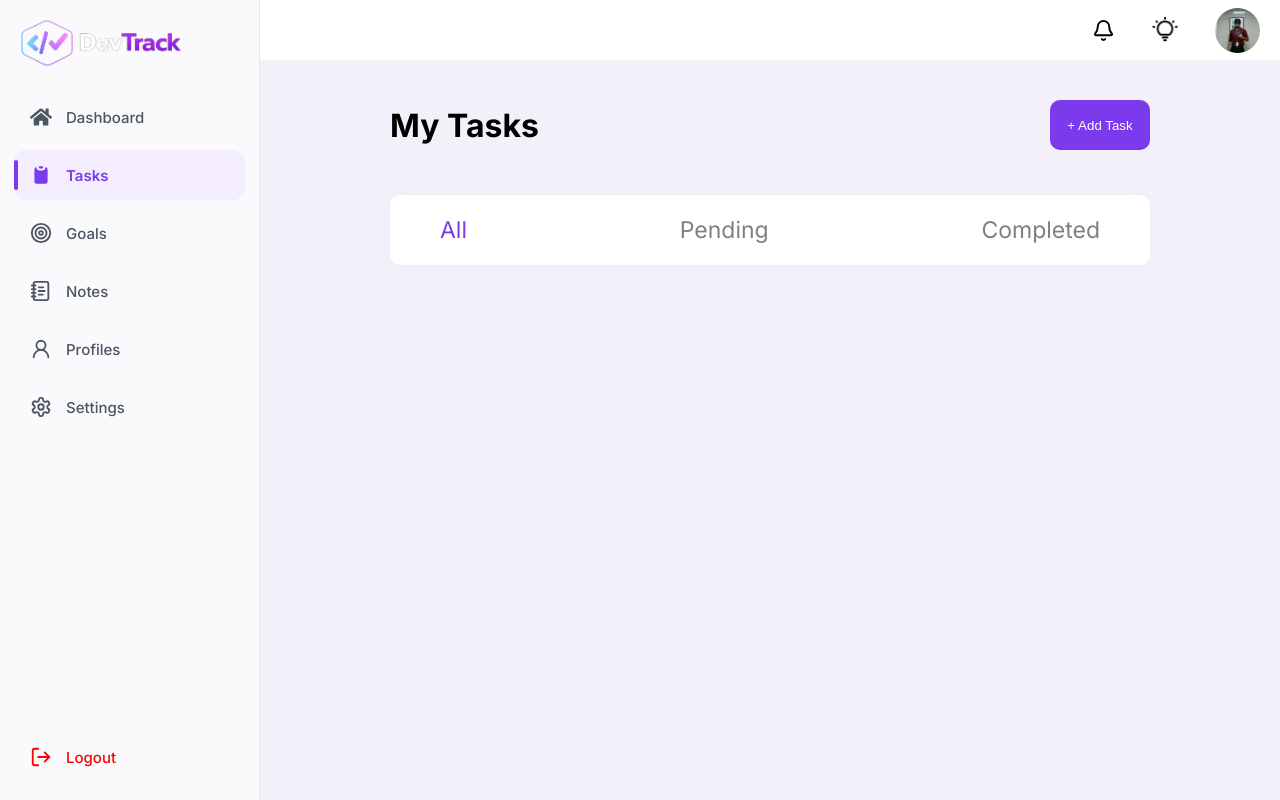
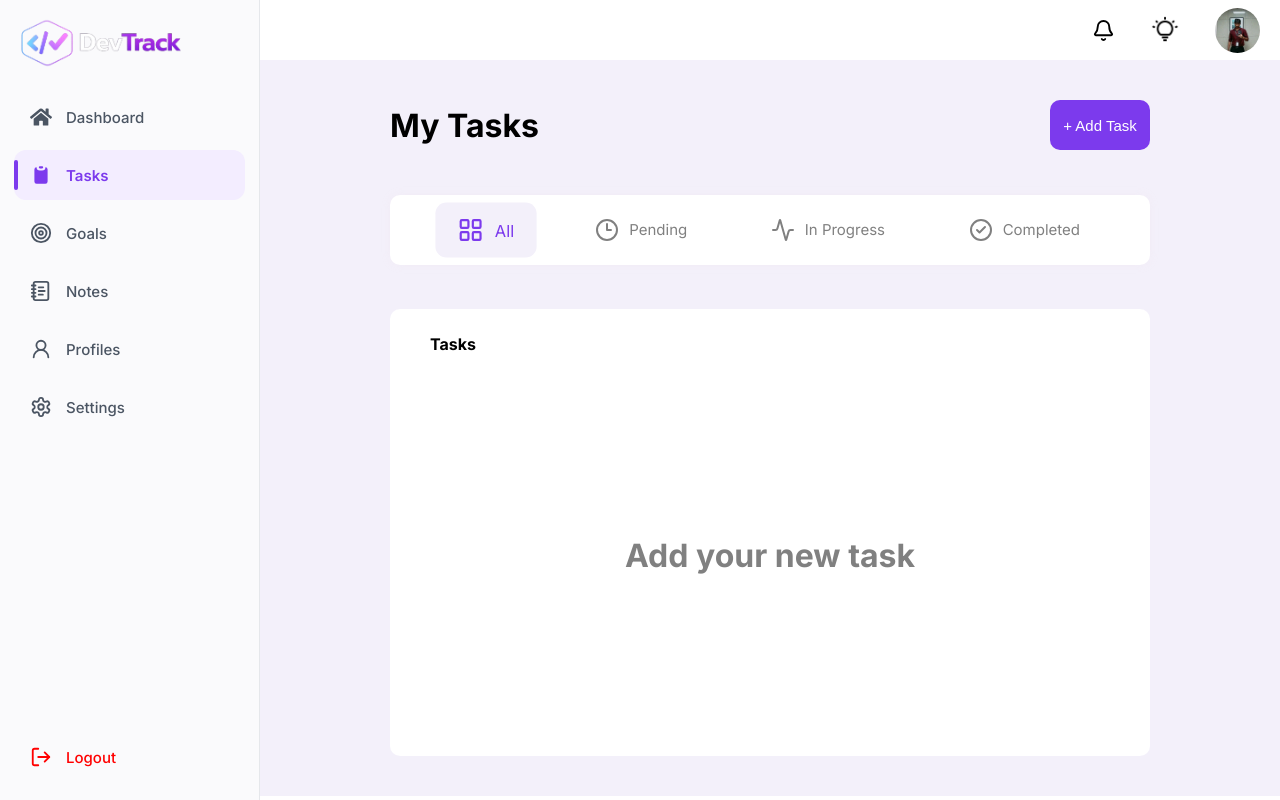
Before and after one commit to AbhishekGiri221/DevTrack, a React (Vite) app in the folder devtract/: page /app/tasks in a window 1280 px wide. Built offline with nearby package versions, Linux system fonts and the light colour scheme; sample sign-in values are in the browser's storage.

Commit message:
finalised the task tab and changes UI

```diff
--- a/devtract/src/components/Buttons/AddTaskButton.css
+++ b/devtract/src/components/Buttons/AddTaskButton.css
@@ -6,5 +6,6 @@
     background: #7C3AED;
     color: white;
 
+    font-size: 15px;
     cursor: pointer;
 }
--- a/devtract/src/pages/Optionpages/Tasks/AddtaskForm.jsx
+++ b/devtract/src/pages/Optionpages/Tasks/AddtaskForm.jsx
@@ -4,14 +4,36 @@ import { useState } from 'react';
 import AddTaskButton from '../../../components/Buttons/AddTaskButton';
 
 
-function AddtaskForm({onClose}) {
+// function TaskForm(props) {
+//   console.log(props);
+// }
+// props will be:
+// {
+//   addTask: function addTask() {} --> so for accessing addTask will we access it as props.addTask
+// }
+
+function AddtaskForm({onClose,addTask}) {
 
     const priorities = ["Low", "Medium", "high"];
-
     const [priority, setPriority] = useState("Low");
     const [dueDate, setDueDate] = useState("");
     const [description, setDescription] = useState("");
     const [title, setTitle] = useState("");
+
+    const handleSubmit = (e)=>{
+        e.preventDefault();
+
+        const newTask = {
+            title,
+            description,
+            priority,
+            dueDate,
+        }
+
+        console.log("hii", newTask);
+        addTask(newTask);
+        onClose();
+    }
     return (
         <>
             <div className="task-form-cotainer">
@@ -23,7 +45,7 @@ function AddtaskForm({onClose}) {
                         onClick={onClose}
                     />
                 </div>
-                <form>
+                <form onSubmit={handleSubmit}>
                     <div className="input-form-container">
                         <div className="title input-content-style">
                             <span>Task Title</span>
--- a/devtract/src/pages/Optionpages/Tasks/Task.css
+++ b/devtract/src/pages/Optionpages/Tasks/Task.css
@@ -5,7 +5,7 @@
    align-items: flex-start;
    background-color: var(--mainpage-background-color);
 
-   height: 100vh;
+   height: 92vh;
 
    padding: 40px 130px;
 
@@ -38,7 +38,7 @@
    align-items: center;
 
    /* gap: 10px; */
-   font-size: 23px;
+   font-size: 15px;
    color: grey;
    /* background-color: green; */
 
@@ -58,14 +58,63 @@
    list-style-type: none;
 }
 
-.active-filter{
-   color: #7C3AED;
+.filters {
+   display: flex;
+   justify-content: center;
+   align-items: center;
+
+   height: 50px;
+   width: auto;
+
+   padding: 20px;
+
+   gap: 10px;
+
+   transition: all 0.2s ease-in;
 }
 
-/* .task-list-container{
+.active-filter {
 
-} */
 
+   background-color: var(--mainpage-background-color);
+   border-radius: 10px;
+
+   color: #7C3AED;
+   scale: 1.1;
+
+}
+
+.task-list-container {
+   display: flex;
+   flex-direction: column;
+
+   width: 100%;
+   height: 450px;
+
+   overflow-y: auto;
+   overflow-x: hidden;
+
+   gap: 10px;
+
+   padding: 20px;
+   border-radius: 10px;
+   background-color: white;
+}
+
+.list-container{
+   display: flex;
+   flex-direction: column;
+
+   width: 100%;
+   height: 450px;
+
+   overflow-y: auto;
+   overflow-x: hidden;
+
+   gap: 10px;
+
+   padding: 20px;
+}
 .modal-overlay {
    position: fixed;
    top: 0;
@@ -81,3 +130,8 @@
 
    z-index: 1000;
 }
+
+.task-head{
+   margin: 5px 0px 10px 20px;
+
+}
--- a/devtract/src/pages/Optionpages/Tasks/Task.jsx
+++ b/devtract/src/pages/Optionpages/Tasks/Task.jsx
@@ -1,21 +1,35 @@
-import { useState } from "react";
+import { useEffect, useState } from "react";
 import "./Task.css";
 import AddtaskForm from "./AddtaskForm";
 import AddTaskButton from "../../../components/Buttons/AddTaskButton";
 import TaskList from "./TaskList";
+import { Activity, CheckCircle2, Clock3, LayoutGrid } from "lucide-react";
+
 
 function Tasks() {
 
     const [activeFilter, setActiveFilter] = useState("All")
     const [showForm, setShowForm] = useState(false);
+    const [task, setTask] = useState([]);
+
+    function addTask(newTask) {
+
+        setTask((prev) => [...prev, newTask])
+
+    }
+
     function handleAddTask() {
-        // open a form for adding a task and from there
-        // there should be a button to add task on click of that
-        // you should be able to handle the adding of the task
         setShowForm((prev) => !prev);
     }
 
-    const filters = ["All", "Pending", "Completed"];
+    const filters = ["All", "Pending", "In Progress", "Completed"];
+
+    const icons = {
+        All: <LayoutGrid />,
+        Pending: <Clock3 />,
+        "In Progress": <Activity />,
+        Completed: <CheckCircle2 />
+    }
 
     return (
         <div className="task-wrapper-container">
@@ -34,28 +48,32 @@ function Tasks() {
                     {filters.map((filter) => (
                         <li
                             key={filter}
-                            className={activeFilter === filter ? "active-filter" : ""}
+                            className={activeFilter === filter ? "filters active-filter" : "filters"}
                             onClick={() => setActiveFilter(filter)}
                         >
+                            {icons[filter]}
                             {filter}
                         </li>
                     ))}
                 </ul>
             </div>
 
-            <div className="task-list-container">
-
-            </div>
-
             {showForm && (
                 <div className="modal-overlay">
-                    <AddtaskForm onClose={() => setShowForm(!showForm)} />
+                    <AddtaskForm addTask={addTask} onClose={() => setShowForm(!showForm)} />
 
                 </div>
             )}
 
             <div className="task-list-container">
-                <TaskList />
+                <div>
+                    <h4 className="task-head">Tasks</h4>
+
+                </div>
+
+                <div className="list-container">
+                    <TaskList task={task} />
+                </div>
             </div>
         </div>
     );
--- a/devtract/src/pages/Optionpages/Tasks/TaskList.css
+++ b/devtract/src/pages/Optionpages/Tasks/TaskList.css
@@ -0,0 +1,42 @@
+.task-lists{
+    display: flex;
+    justify-content: space-between;
+    align-items: center;
+
+    background-color: white;
+    height: 70px;
+    width: 100%;
+
+    padding: 0px 30px;
+
+    border-radius: 10px;
+
+    flex-shrink: 0;
+    font-size: 14px;
+    border: 1px solid rgb(216, 215, 215);
+}
+
+.task-left-section{
+    display: flex;
+    justify-content: center;
+    align-items: center;
+
+    gap: 30px;
+}
+.input-box{
+    height: 20px;
+    width: 20px;
+}
+
+.task-right-section{
+    display: flex;
+    justify-content: center;
+    align-items: center;
+
+    gap: 50px;
+}
+
+.content-before-task{
+    margin: auto auto;
+    color: grey;
+}
--- a/devtract/src/pages/Optionpages/Tasks/TaskList.jsx
+++ b/devtract/src/pages/Optionpages/Tasks/TaskList.jsx
@@ -1,9 +1,36 @@
+import { Pencil } from 'lucide-react';
 import './TaskList.css';
+import { FiTrash2 } from 'react-icons/fi';
 
-function TaskList({}) {
-    return(
+function TaskList({ task }) {
+
+    return (
         <>
-    {/* get the name of task from the taskform and create a task from here and all */}
+
+            {
+                task.length > 0 ?
+                        task.map((task) => {
+                            return (
+
+                                <div className="task-lists">
+                                    <div className="task-left-section">
+                                        <input type="checkbox" className='input-box' />
+                                        <h3>{task.title}</h3>
+                                    </div>
+
+                                    <div className="task-right-section">
+                                        <span>Inprogress</span>
+                                        <Pencil size={20} />
+                                        <FiTrash2 size={20} />
+                                    </div>
+                                </div>
+
+                            )
+                        })
+
+                    :
+                    <h1 className='content-before-task'>Add your new task</h1>
+            }
         </>
     )
 }
```
Lines whose indentation alone changed are shown as unchanged.
